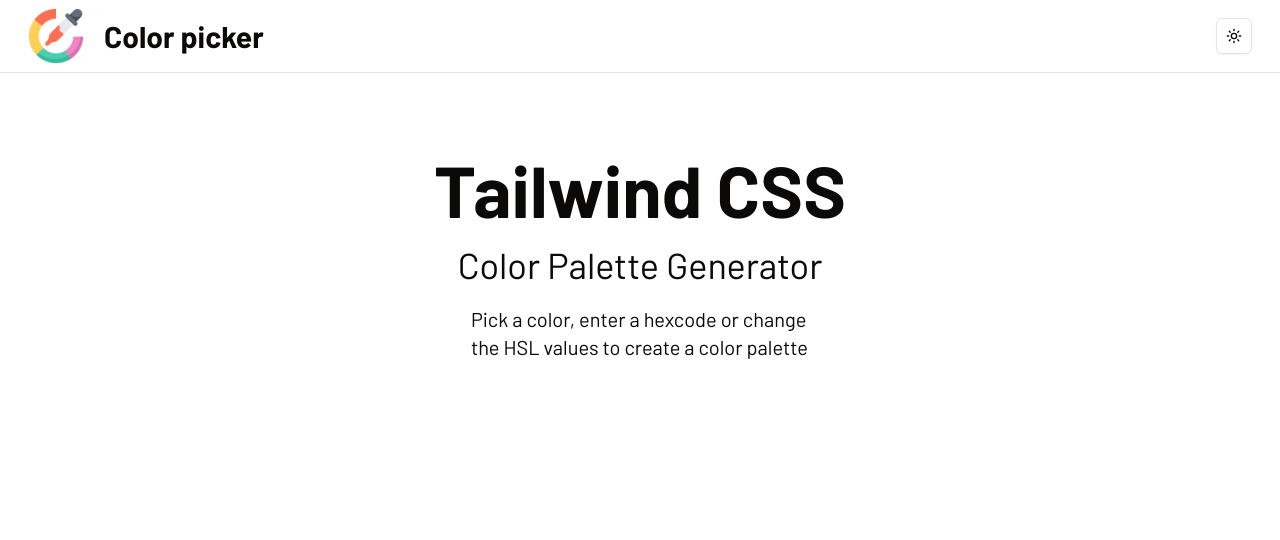
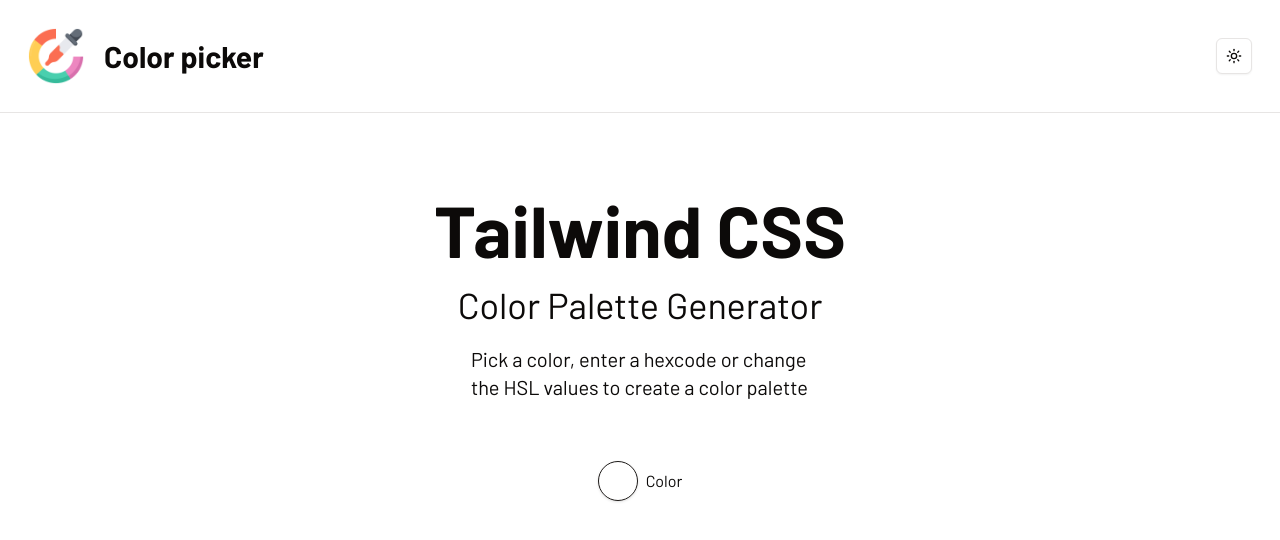
Before and after one commit to Andresfrla/color-picker-app, a Next.js app: page / in a window 1280 px wide. Shown: the top 540 px of the page. Built offline with nearby package versions, Linux system fonts and the light colour scheme.

Commit message:
add the input that shows the selected color

```diff
--- a/app/_components/_modeToogle/modeToogle.tsx
+++ b/app/_components/_modeToogle/modeToogle.tsx
@@ -19,8 +19,8 @@
     <DropdownMenu>
       <DropdownMenuTrigger asChild>
         <Button variant="outline" size="icon">
-          <Sun className="h-[1.2rem] w-[1.2rem] rotate-0 scale-100 transition-all dark:-rotate-90 dark:scale-0" />
-          <Moon className="absolute h-[1.2rem] w-[1.2rem] rotate-90 scale-0 transition-all dark:rotate-0 dark:scale-100" />
+          <Sun className="h-[1.5rem] w-[1.5rem] rotate-0 scale-100 transition-all dark:-rotate-90 dark:scale-0" />
+          <Moon className="absolute h-[1.5rem] w-[1.5rem] rotate-90 scale-0 transition-all dark:rotate-0 dark:scale-100" />
           <span className="sr-only">Toggle theme</span>
         </Button>
       </DropdownMenuTrigger>
--- a/app/_components/_navbar/navbar.tsx
+++ b/app/_components/_navbar/navbar.tsx
@@ -5,7 +5,7 @@
 const navbar = () => {
   return (
     <nav className="flex items-center mb-20 space-x-10 justify-between w-full px-7 border-b py-5 sm:py-2">
-        <div className="flex items-center">
+        <div className="flex items-center py-5">
           <div className="relative w-10 h-10 md:w-14 md:h-14">
             <Image
               src={icon}
--- /dev/null
+++ b/app/_components/_radioColor/radioColor.tsx
@@ -0,0 +1,17 @@
+import { Label } from "@/components/ui/label"
+import { RadioGroup, RadioGroupItem } from "@/components/ui/radio-group"
+
+const RadioColor = () => {
+  return (
+    <div className="pt-10">
+    <RadioGroup defaultValue="comfortable">
+      <div className="flex items-center space-x-2">
+        <RadioGroupItem value="default" id="r1" className="size-10"/>
+        <Label htmlFor="r1" className="text-md">Color</Label>
+      </div>
+    </RadioGroup>
+    </div>
+  )
+}
+
+export default RadioColor
--- a/app/page.tsx
+++ b/app/page.tsx
@@ -1,4 +1,6 @@
 import Navbar from "./_components/_navbar/navbar";
+import RadioColor from "./_components/_radioColor/radioColor";
+import radioColor from "./_components/_radioColor/radioColor";
 
 export default function Home() {
   return (
@@ -13,6 +15,8 @@
         <p className="text-xl w-1/2">
           Pick a color, enter a hexcode or change the HSL values to create a color palette
         </p>
+
+        <RadioColor />
       </div>
     </div>
   );
--- /dev/null
+++ b/components/ui/label.tsx
@@ -0,0 +1,26 @@
+"use client"
+
+import * as React from "react"
+import * as LabelPrimitive from "@radix-ui/react-label"
+import { cva, type VariantProps } from "class-variance-authority"
+
+import { cn } from "@/lib/utils"
+
+const labelVariants = cva(
+  "text-sm font-medium leading-none peer-disabled:cursor-not-allowed peer-disabled:opacity-70"
+)
+
+const Label = React.forwardRef<
+  React.ElementRef<typeof LabelPrimitive.Root>,
+  React.ComponentPropsWithoutRef<typeof LabelPrimitive.Root> &
+    VariantProps<typeof labelVariants>
+>(({ className, ...props }, ref) => (
+  <LabelPrimitive.Root
+    ref={ref}
+    className={cn(labelVariants(), className)}
+    {...props}
+  />
+))
+Label.displayName = LabelPrimitive.Root.displayName
+
+export { Label }
--- /dev/null
+++ b/components/ui/radio-group.tsx
@@ -0,0 +1,44 @@
+"use client"
+
+import * as React from "react"
+import * as RadioGroupPrimitive from "@radix-ui/react-radio-group"
+import { Circle } from "lucide-react"
+
+import { cn } from "@/lib/utils"
+
+const RadioGroup = React.forwardRef<
+  React.ElementRef<typeof RadioGroupPrimitive.Root>,
+  React.ComponentPropsWithoutRef<typeof RadioGroupPrimitive.Root>
+>(({ className, ...props }, ref) => {
+  return (
+    <RadioGroupPrimitive.Root
+      className={cn("grid gap-2", className)}
+      {...props}
+      ref={ref}
+    />
+  )
+})
+RadioGroup.displayName = RadioGroupPrimitive.Root.displayName
+
+const RadioGroupItem = React.forwardRef<
+  React.ElementRef<typeof RadioGroupPrimitive.Item>,
+  React.ComponentPropsWithoutRef<typeof RadioGroupPrimitive.Item>
+>(({ className, ...props }, ref) => {
+  return (
+    <RadioGroupPrimitive.Item
+      ref={ref}
+      className={cn(
+        "aspect-square h-4 w-4 rounded-full border border-primary text-primary shadow focus:outline-none focus-visible:ring-1 focus-visible:ring-ring disabled:cursor-not-allowed disabled:opacity-50",
+        className
+      )}
+      {...props}
+    >
+      <RadioGroupPrimitive.Indicator className="flex items-center justify-center">
+        <Circle className="h-3.5 w-3.5 fill-primary" />
+      </RadioGroupPrimitive.Indicator>
+    </RadioGroupPrimitive.Item>
+  )
+})
+RadioGroupItem.displayName = RadioGroupPrimitive.Item.displayName
+
+export { RadioGroup, RadioGroupItem }
--- a/package.json
+++ b/package.json
@@ -10,6 +10,8 @@
   },
   "dependencies": {
     "@radix-ui/react-dropdown-menu": "^2.1.5",
+    "@radix-ui/react-label": "^2.1.1",
+    "@radix-ui/react-radio-group": "^1.2.2",
     "@radix-ui/react-slot": "^1.1.1",
     "class-variance-authority": "^0.7.1",
     "clsx": "^2.1.1",
```
Also changed, not shown: 1 other file (tests, documents, lock files or other folders).
